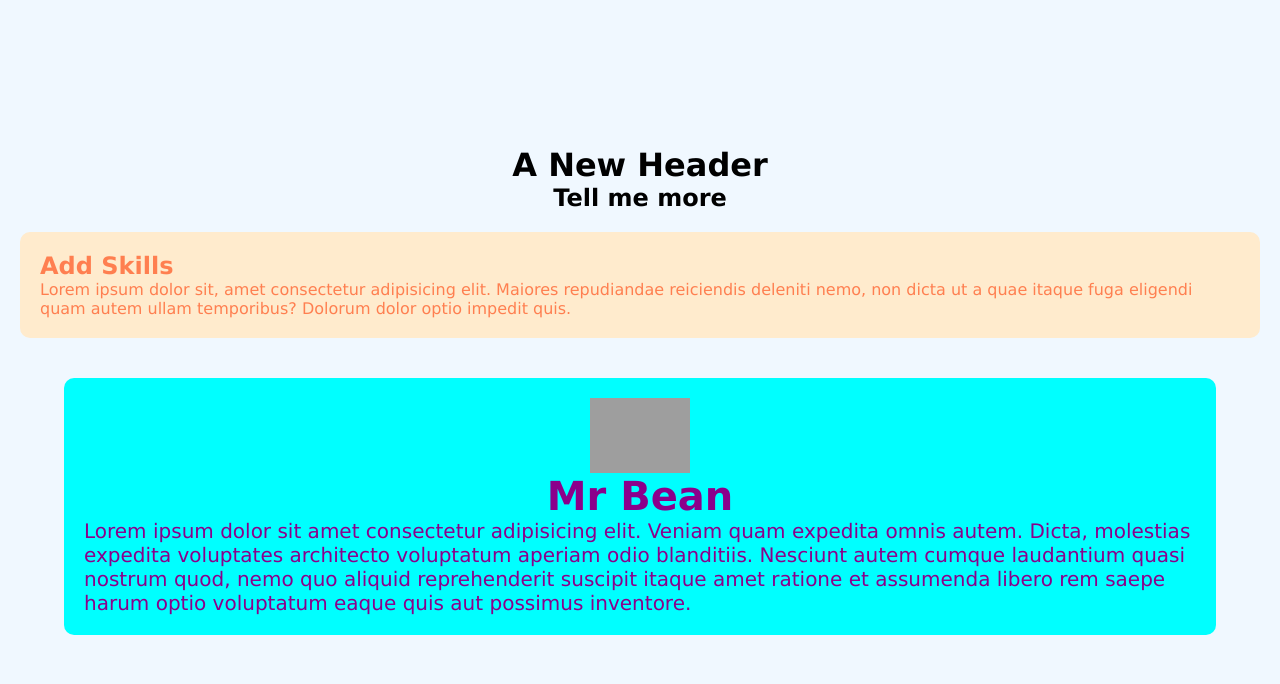
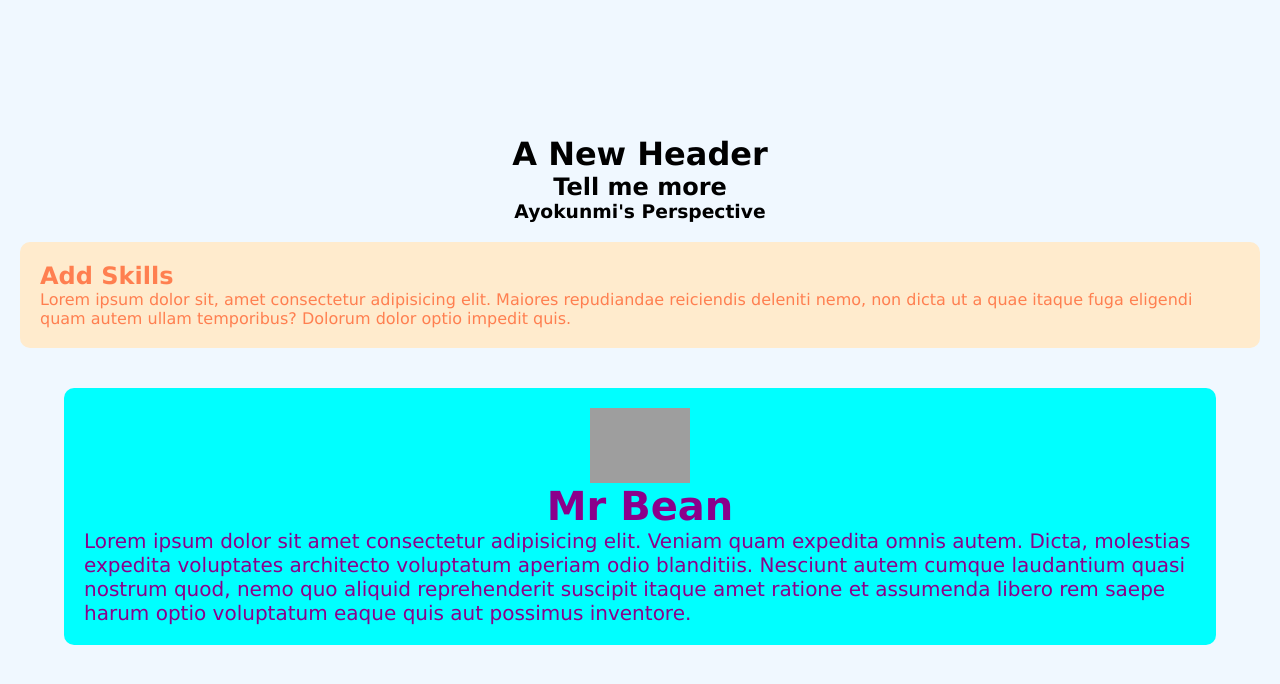
Before and after one commit to bukolaolafenwa/my-first-git-project, a plain HTML site: page index.html in a window 1280 px wide. Drawn offline with Linux system fonts and the light colour scheme; grey boxes are pictures that could not be loaded.

Commit message:
Add new header for Ayokunmi's Perspective

```diff
--- a/index.html
+++ b/index.html
@@ -9,6 +9,7 @@
 <body>
     <h1>A New Header</h1>
     <h2>Tell me more</h2>
+    <h3>Ayokunmi's Perspective</h3>
 
     <section class="skills">
         <h1>Add Skills</h1>
```
